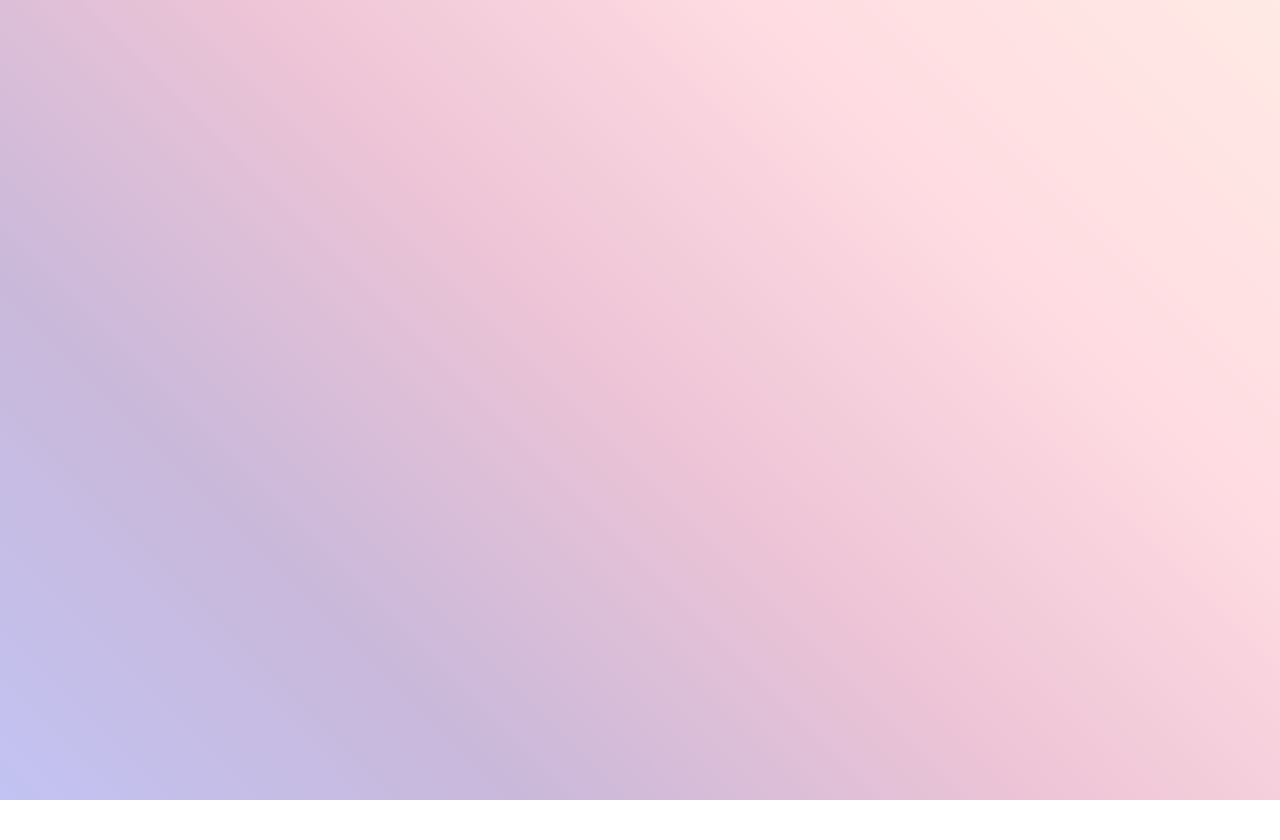
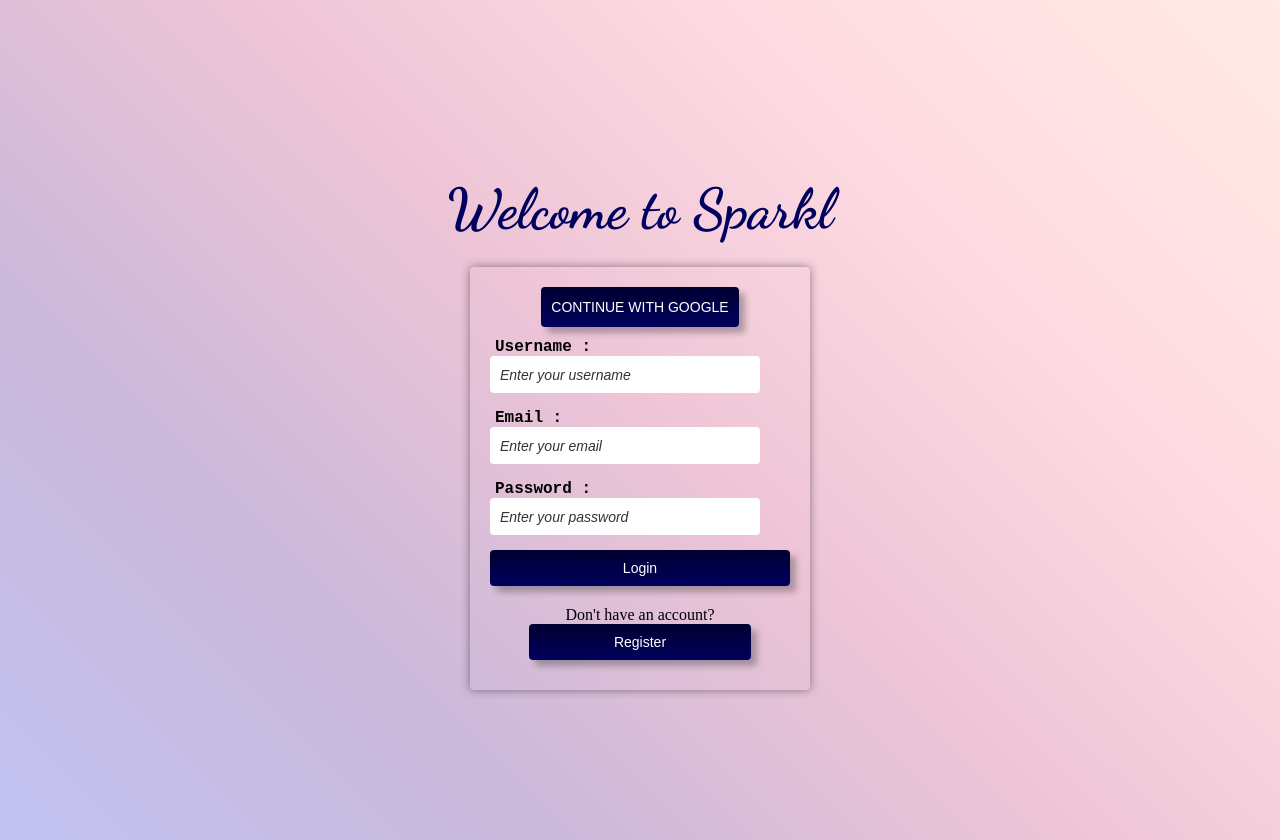
Before and after one commit to ishh97/S47_Ishita_Capstone_Sparkl, a React (Vite) app in the folder client/: page /login in a window 1280 px wide. Before the commit this address had no page. Before the commit the page ends 800 px from the top, so only its background shows below. Built offline with nearby package versions, Linux system fonts and the light colour scheme; a web font is replaced by a local one.

Commit message:
Created Login Page

```diff
--- a/client/src/App.jsx
+++ b/client/src/App.jsx
@@ -3,6 +3,7 @@ import './App.css'
 import { Route, Routes } from 'react-router-dom'
 import WelcomePage from './components/WelcomePage.jsx'
 import RegisterPage from './components/AuthPages/RegisterPage.jsx'
+import LoginPage from './components/AuthPages/LoginPage.jsx'
 
 function App() {
 
@@ -11,6 +12,7 @@ function App() {
       <Routes>
         <Route path="/" element={<WelcomePage />} />
         <Route path="/register" element= {<RegisterPage/>} />
+        <Route path= "/login" element={<LoginPage/>} />
       </Routes>
     </>
   )
--- /dev/null
+++ b/client/src/components/AuthPages/LoginPage.jsx
@@ -0,0 +1,37 @@
+import React from 'react'
+import { useNavigate } from 'react-router-dom'
+import '../Styles/Register.css'
+
+function LoginPage() {
+  const navigate = useNavigate();
+  return (
+    <div className='RegisterPage'>
+      <h3>Welcome to Sparkl</h3>
+      <form className='RegisterForm' onSubmit={(e) => e.preventDefault()}>
+
+        <div>
+          <button className='googleBtn'>CONTINUE WITH GOOGLE </button>
+        </div>
+        <div>
+          <label> Username : </label>
+          <input type="text" placeholder='Enter your username' />
+
+          <label htmlFor="email">Email : </label>
+          <input type="email" placeholder='Enter your email' />
+
+          <label htmlFor="password">Password : </label>
+          <input type="password" placeholder='Enter your password' />
+
+          <button type='submit'>Login</button>
+        </div>
+        <div>
+
+          <p> Don't have an account?
+            <button className='RegisterBtn' onClick={() => navigate('/register')}>Register</button></p>
+        </div>
+      </form>
+    </div>
+  )
+}
+
+export default LoginPage
--- a/client/src/components/Styles/Register.css
+++ b/client/src/components/Styles/Register.css
@@ -71,6 +71,7 @@
     cursor: pointer;
     margin-bottom: 10px;
     box-shadow: var(--btn-shadow) ;
+    transition: .2s ease-out;
 }
 
 .RegisterForm input:focus {
@@ -81,9 +82,9 @@
 .RegisterForm button:hover {
     color: #f2f2f2;
     box-shadow: var(--btn-shadow);
-    border: 2px solid #fff;
+    /* border: 2px solid #fff;  */
     background: var(--gradient);
-    transform: scale(.99);
+    transform: scale(1.01);
 }
 
 .googleBtn {
```
